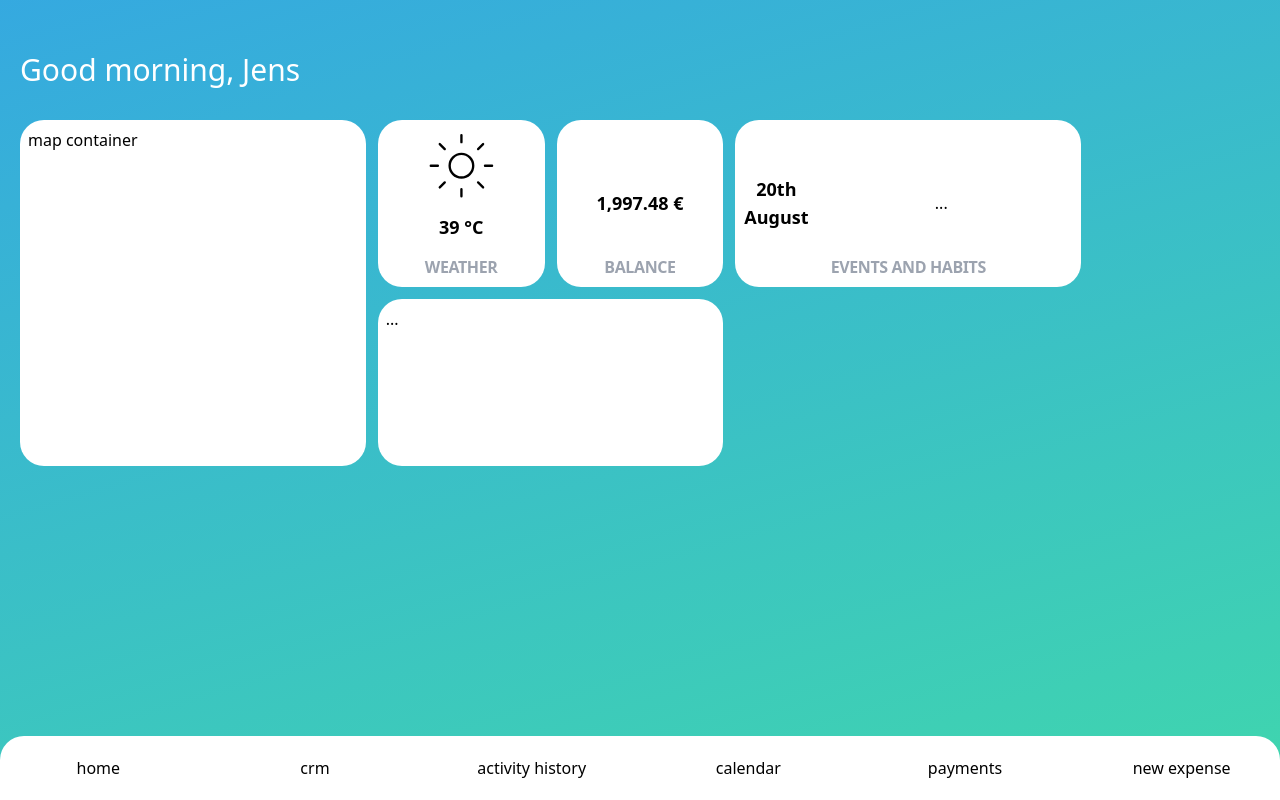
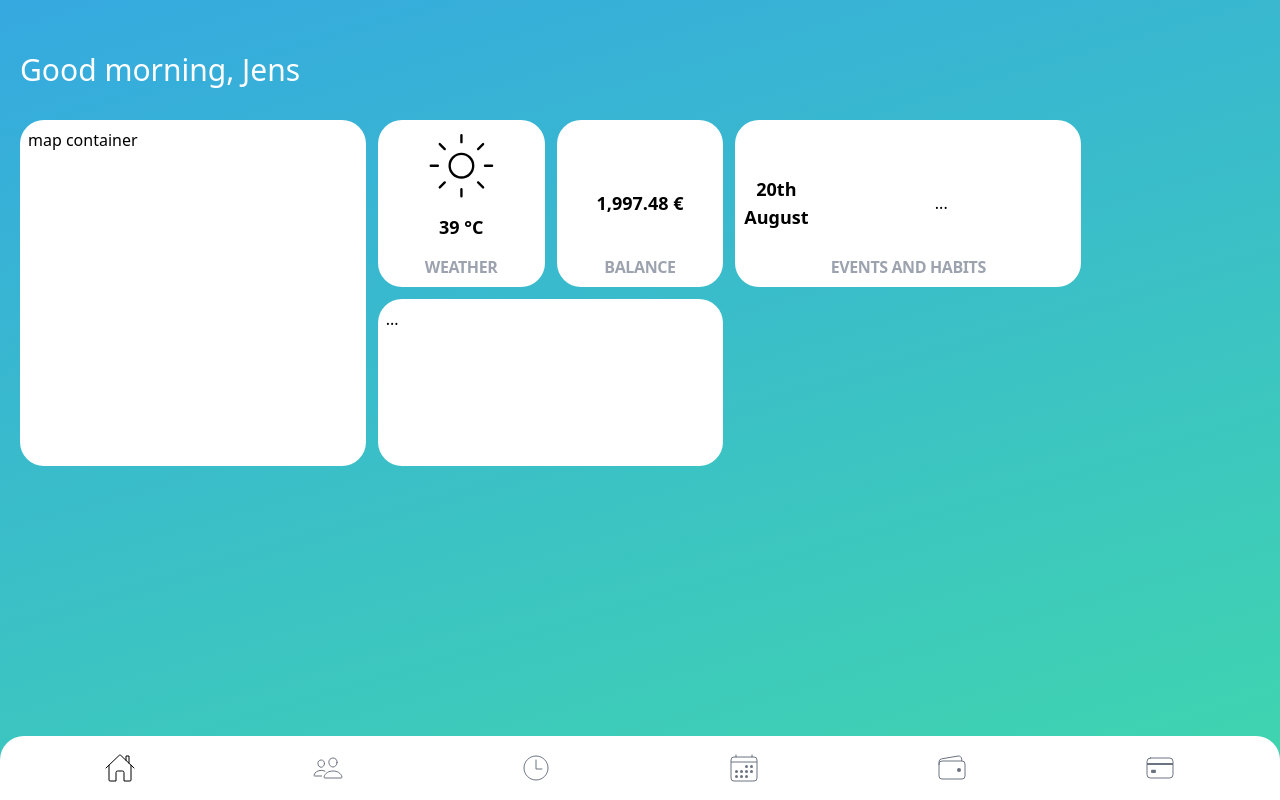
Before and after one commit to jens1o/jim, a Vue app in the folder jim-frontend/: page / in a window 1280 px wide. Built offline with nearby package versions, Linux system fonts and the light colour scheme.

Commit message:
Use icons in navigation bar

```diff
--- a/jim-frontend/src/App.vue
+++ b/jim-frontend/src/App.vue
@@ -1,6 +1,12 @@
 <script setup lang="ts">
 import { RouterLink, RouterView } from "vue-router";
 import { useAppBackgroundStore } from "./stores/appBackground";
+import HomeIcon from "./components/icons/HomeIcon.vue";
+import PeopleIcon from "./components/icons/PeopleIcon.vue";
+import ClockIcon from "./components/icons/ClockIcon.vue";
+import CalendarIcon from "./components/icons/CalendarIcon.vue";
+import WalletIcon from "./components/icons/WalletIcon.vue";
+import CardIcon from "./components/icons/CardIcon.vue";
 
 const appBackground = useAppBackgroundStore();
 </script>
@@ -15,16 +21,28 @@ const appBackground = useAppBackgroundStore();
       </h1>
     </header>
 
-    <RouterView class="pb-20 max-w-screen-2xl mx-auto" />
+    <RouterView class="pb-15 max-w-screen-2xl mx-auto" />
 
-    <footer class="max-w-screen-2xl mx-auto bg-white w-full h-16 rounded-t-3xl fixed bottom-0 left-0 right-0">
-      <nav class="grid grid-rows-1 grid-cols-6 gap-5 w-full h-full place-items-center">
-        <a>home</a>
-        <a>crm</a>
-        <a>activity history</a>
-        <a>calendar</a>
-        <a>payments</a>
-        <a>new expense</a>
+    <footer class="max-w-screen-2xl mx-auto bg-white w-full h-16 rounded-t-3xl fixed bottom-0 left-0 right-0 px-4">
+      <nav class="grid grid-rows-1 grid-cols-6 h-full place-items-center text-gray-500">
+        <RouterLink to="/" activeClass="text-black">
+          <HomeIcon class="h-full w-8" />
+        </RouterLink>
+        <RouterLink to="/crm" activeClass="text-black">
+          <PeopleIcon class="h-full w-8" />
+        </RouterLink>
+        <RouterLink to="/activities" activeClass="text-black">
+          <ClockIcon class="h-full w-8" />
+        </RouterLink>
+        <RouterLink to="/calendar" activeClass="text-black">
+          <CalendarIcon class="h-full w-8" />
+        </RouterLink>
+        <RouterLink to="/expenses" activeClass="text-black">
+          <WalletIcon class="h-full w-8" />
+        </RouterLink>
+        <RouterLink to="/expenses/new" activeClass="text-black">
+          <CardIcon class="h-full w-8" />
+        </RouterLink>
       </nav>
     </footer>
   </main>
--- /dev/null
+++ b/jim-frontend/src/components/icons/CalendarIcon.vue
@@ -0,0 +1,19 @@
+<template>
+    <svg xmlns="http://www.w3.org/2000/svg" class="ionicon" viewBox="0 0 512 512">
+        <title>Calendar</title>
+        <rect fill="none" stroke="currentColor" stroke-linejoin="round" stroke-width="16" x="48" y="80" width="416"
+            height="384" rx="48" />
+        <circle cx="296" cy="232" r="24" fill="currentColor" />
+        <circle cx="376" cy="232" r="24" fill="currentColor" />
+        <circle cx="296" cy="312" r="24" fill="currentColor" />
+        <circle cx="376" cy="312" r="24" fill="currentColor" />
+        <circle cx="136" cy="312" r="24" fill="currentColor" />
+        <circle cx="216" cy="312" r="24" fill="currentColor" />
+        <circle cx="136" cy="392" r="24" fill="currentColor" />
+        <circle cx="216" cy="392" r="24" fill="currentColor" />
+        <circle cx="296" cy="392" r="24" fill="currentColor" />
+        <path fill="none" stroke="currentColor" stroke-linejoin="round" stroke-width="16" stroke-linecap="round"
+            d="M128 48v32M384 48v32" />
+        <path fill="none" stroke="currentColor" stroke-linejoin="round" stroke-width="16" d="M464 160H48" />
+    </svg>
+</template>
--- /dev/null
+++ b/jim-frontend/src/components/icons/CardIcon.vue
@@ -0,0 +1,9 @@
+<template>
+    <svg xmlns="http://www.w3.org/2000/svg" class="ionicon" viewBox="0 0 512 512">
+        <title>Card</title>
+        <rect x="48" y="96" width="416" height="320" rx="56" ry="56" fill="none" stroke="currentColor"
+            stroke-linecap="round" stroke-linejoin="round" stroke-width="16" />
+        <path fill="none" stroke="currentColor" stroke-linejoin="round" stroke-width="30"
+            d="M48 192h416M128 300h48v20h-48z" />
+    </svg>
+</template>
--- /dev/null
+++ b/jim-frontend/src/components/icons/ClockIcon.vue
@@ -0,0 +1,9 @@
+<template>
+    <svg xmlns="http://www.w3.org/2000/svg" class="ionicon" viewBox="0 0 512 512">
+        <title>Time</title>
+        <path d="M256 64C150 64 64 150 64 256s86 192 192 192 192-86 192-192S362 64 256 64z" fill="none"
+            stroke="currentColor" stroke-miterlimit="10" stroke-width="16" />
+        <path fill="none" stroke="currentColor" stroke-linecap="round" stroke-linejoin="round" stroke-width="16"
+            d="M256 128v144h96" />
+    </svg>
+</template>
--- /dev/null
+++ b/jim-frontend/src/components/icons/HomeIcon.vue
@@ -0,0 +1,9 @@
+<template>
+    <svg xmlns="http://www.w3.org/2000/svg" class="ionicon" viewBox="0 0 512 512">
+        <title>Home</title>
+        <path d="M80 212v236a16 16 0 0016 16h96V328a24 24 0 0124-24h80a24 24 0 0124 24v136h96a16 16 0 0016-16V212"
+            fill="none" stroke="currentColor" stroke-linecap="round" stroke-linejoin="round" stroke-width="16" />
+        <path d="M480 256L266.89 52c-5-5.28-16.69-5.34-21.78 0L32 256M400 179V64h-48v69" fill="none"
+            stroke="currentColor" stroke-linecap="round" stroke-linejoin="round" stroke-width="16" />
+    </svg>
+</template>
--- /dev/null
+++ b/jim-frontend/src/components/icons/PeopleIcon.vue
@@ -0,0 +1,16 @@
+<template>
+    <svg xmlns="http://www.w3.org/2000/svg" class="ionicon" viewBox="0 0 512 512">
+        <title>People</title>
+        <path d="M402 168c-2.93 40.67-33.1 72-66 72s-63.12-31.32-66-72c-3-42.31 26.37-72 66-72s69 30.46 66 72z"
+            fill="none" stroke="currentColor" stroke-linecap="round" stroke-linejoin="round" stroke-width="16" />
+        <path
+            d="M336 304c-65.17 0-127.84 32.37-143.54 95.41-2.08 8.34 3.15 16.59 11.72 16.59h263.65c8.57 0 13.77-8.25 11.72-16.59C463.85 335.36 401.18 304 336 304z"
+            fill="none" stroke="currentColor" stroke-miterlimit="10" stroke-width="16" />
+        <path
+            d="M200 185.94c-2.34 32.48-26.72 58.06-53 58.06s-50.7-25.57-53-58.06C91.61 152.15 115.34 128 147 128s55.39 24.77 53 57.94z"
+            fill="none" stroke="currentColor" stroke-linecap="round" stroke-linejoin="round" stroke-width="16" />
+        <path
+            d="M206 306c-18.05-8.27-37.93-11.45-59-11.45-52 0-102.1 25.85-114.65 76.2-1.65 6.66 2.53 13.25 9.37 13.25H154"
+            fill="none" stroke="currentColor" stroke-linecap="round" stroke-miterlimit="10" stroke-width="16" />
+    </svg>
+</template>
--- /dev/null
+++ b/jim-frontend/src/components/icons/WalletIcon.vue
@@ -0,0 +1,10 @@
+<template>
+    <svg xmlns="http://www.w3.org/2000/svg" class="ionicon" viewBox="0 0 512 512">
+        <title>Wallet</title>
+        <rect x="48" y="144" width="416" height="288" rx="48" ry="48" fill="none" stroke="currentColor"
+            stroke-linejoin="round" stroke-width="16" />
+        <path d="M411.36 144v-30A50 50 0 00352 64.9L88.64 109.85A50 50 0 0048 159v49" fill="none" stroke="currentColor"
+            stroke-linejoin="round" stroke-width="16" />
+        <path d="M368 320a32 32 0 1132-32 32 32 0 01-32 32z" fill="currentColor" />
+    </svg>
+</template>
```
